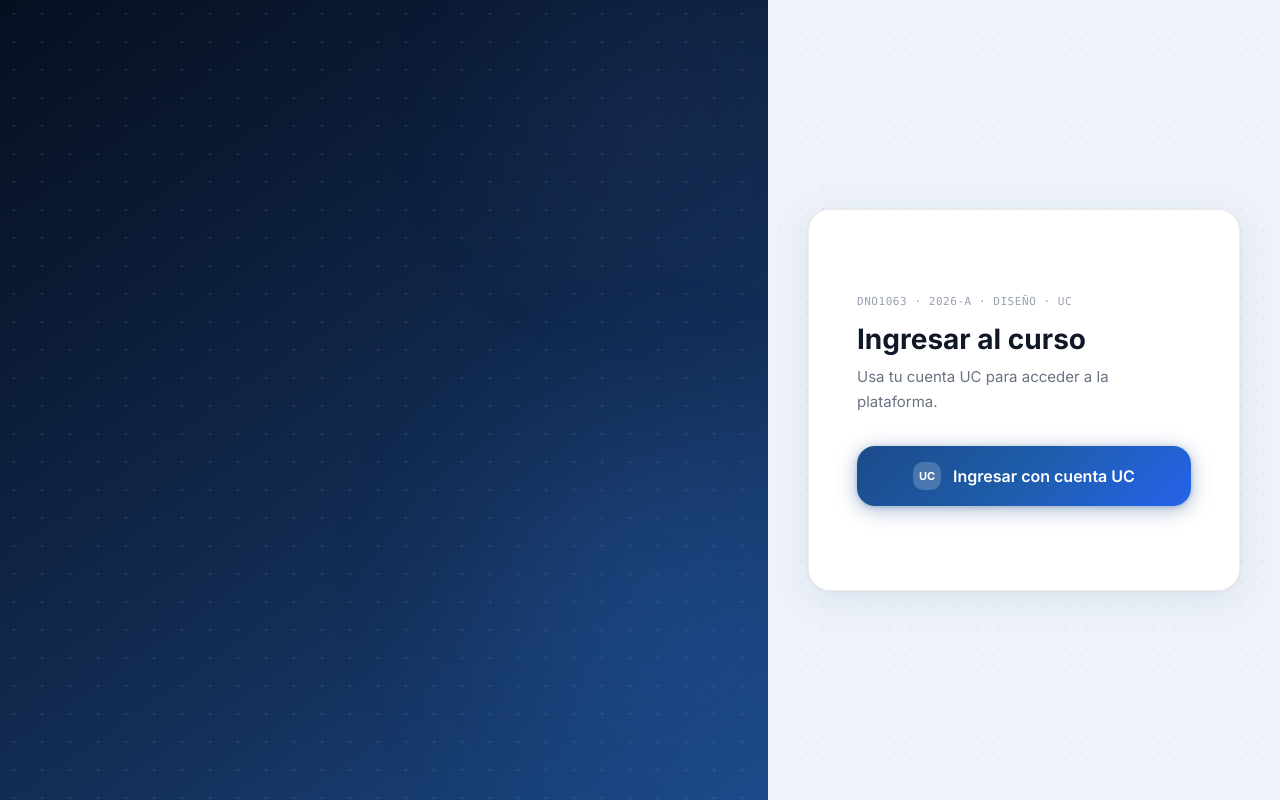
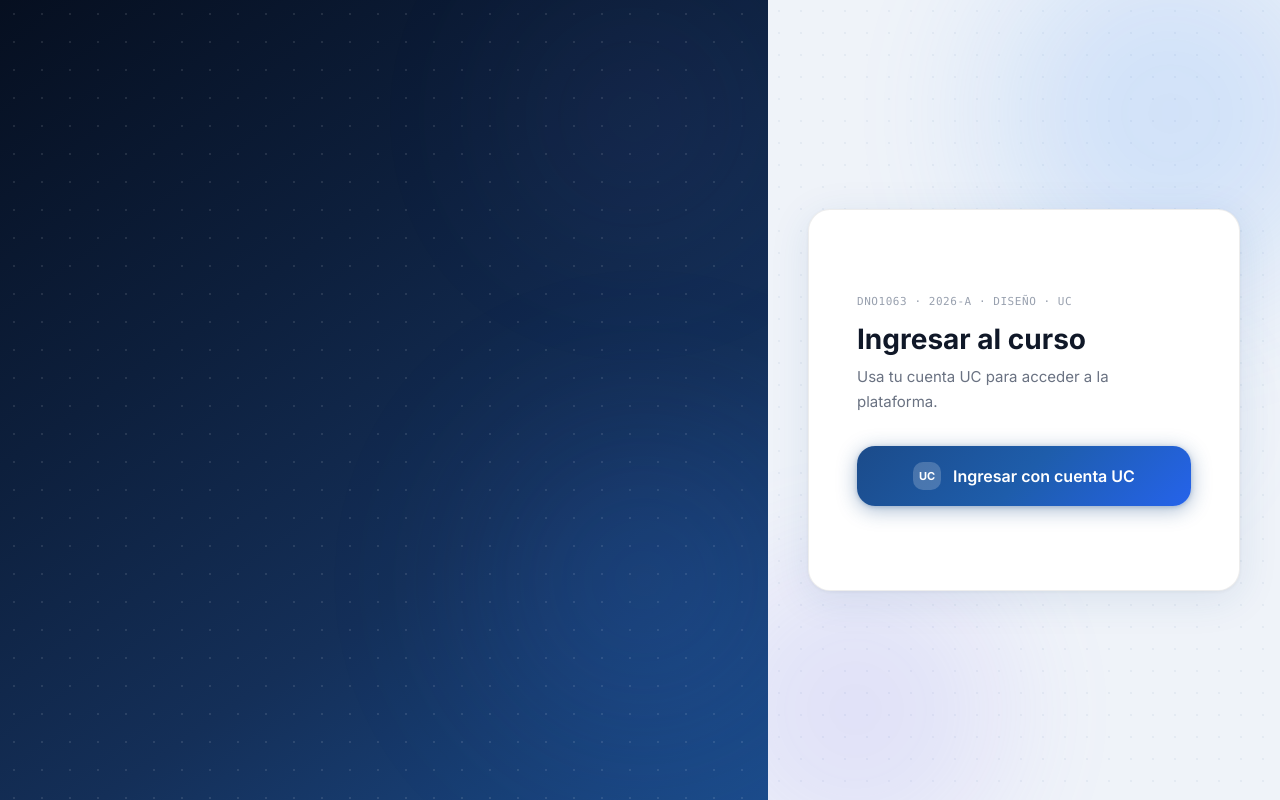
Before and after one commit to estardacs/pcomp-exercises, a Next.js app: page /login in a window 1280 px wide. Built offline with nearby package versions, Linux system fonts and the light colour scheme.

Commit message:
Login: blobs organicos animados en panel derecho (floatBlobA/B/C con morph de border-radius)

```diff
--- a/app/globals.css
+++ b/app/globals.css
@@ -117,6 +117,22 @@
   --sidebar-ring: oklch(0.556 0 0);
 }
 
+/* Login — floating organic blobs (right panel background) */
+@keyframes floatBlobA {
+  0%, 100% { transform: translate(0px,  0px)   scale(1);    border-radius: 60% 40% 70% 30% / 50% 60% 40% 50%; }
+  33%       { transform: translate(22px, -18px) scale(1.06); border-radius: 40% 60% 30% 70% / 60% 40% 55% 45%; }
+  66%       { transform: translate(-12px, 14px) scale(0.96); border-radius: 70% 30% 50% 50% / 35% 65% 60% 40%; }
+}
+@keyframes floatBlobB {
+  0%, 100% { transform: translate(0px,   0px)   scale(1);    border-radius: 50% 50% 40% 60% / 60% 40% 70% 30%; }
+  40%       { transform: translate(-18px, 14px) scale(1.05); border-radius: 30% 70% 60% 40% / 50% 60% 30% 70%; }
+  70%       { transform: translate(12px, -10px) scale(0.97); border-radius: 65% 35% 45% 55% / 40% 60% 50% 50%; }
+}
+@keyframes floatBlobC {
+  0%, 100% { transform: translate(0px, 0px)   scale(1);    border-radius: 55% 45% 60% 40% / 45% 55% 40% 60%; }
+  50%       { transform: translate(10px, 18px) scale(1.09); border-radius: 40% 60% 45% 55% / 60% 40% 55% 45%; }
+}
+
 /* Login landing page animations */
 @keyframes pulseGlow {
   0%, 100% { opacity: 0.18; transform: scale(1); }
--- a/app/login/page.tsx
+++ b/app/login/page.tsx
@@ -180,6 +180,41 @@ export default function LoginPage() {
           backgroundSize: '22px 22px',
         }} />
 
+        {/* Blob A — top-right, blue */}
+        <div className="absolute pointer-events-none" style={{
+          top: '-80px', right: '-80px',
+          width: '420px', height: '420px',
+          background: 'radial-gradient(circle, #3B82F6 0%, #60A5FA 45%, transparent 72%)',
+          filter: 'blur(62px)',
+          opacity: 0.18,
+          willChange: 'transform',
+          animation: 'floatBlobA 20s ease-in-out infinite',
+        }} />
+
+        {/* Blob B — bottom-left, violet */}
+        <div className="absolute pointer-events-none" style={{
+          bottom: '-70px', left: '-70px',
+          width: '340px', height: '340px',
+          background: 'radial-gradient(circle, #6366f1 0%, #a78bfa 50%, transparent 74%)',
+          filter: 'blur(55px)',
+          opacity: 0.13,
+          willChange: 'transform',
+          animation: 'floatBlobB 16s ease-in-out infinite',
+          animationDelay: '1.5s',
+        }} />
+
+        {/* Blob C — center, lighter blue accent */}
+        <div className="absolute pointer-events-none" style={{
+          top: '38%', right: '4%',
+          width: '220px', height: '220px',
+          background: 'radial-gradient(circle, #93c5fd 0%, transparent 70%)',
+          filter: 'blur(45px)',
+          opacity: 0.11,
+          willChange: 'transform',
+          animation: 'floatBlobC 13s ease-in-out infinite',
+          animationDelay: '3s',
+        }} />
+
         {/* Mobile header */}
         <div className="lg:hidden relative z-10 mb-8 text-center login-drift"
           style={{ animationDelay: '0.1s' }}>
```
